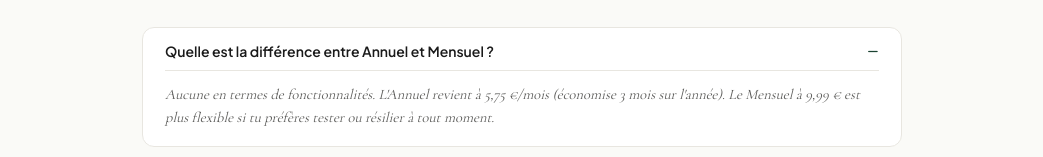
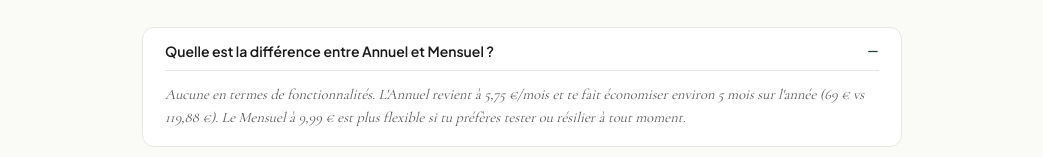
Before and after one commit to Axman1ak/MedRev, a Next.js app: page /pricing in a window 1280 px wide. Both pictures are taken after a click on the heading "Quelle est la différence entre Annuel et Mensuel ?". Shown: the part 2320-2477 px from the top of the page, without its empty margins (118-1161 px from the left). Built offline with nearby package versions, Linux system fonts and the light colour scheme.

Commit message:
Update page.tsx

```diff
--- a/src/app/pricing/page.tsx
+++ b/src/app/pricing/page.tsx
@@ -68,7 +68,7 @@ export default function PricingPublicPage() {
           </div>
 
           <div className="lp-pt-card featured">
-            <div className="lp-pt-tag">Recommandé · Économise 3 mois</div>
+            <div className="lp-pt-tag">Recommandé · Économise ~5 mois</div>
             <h3 className="lp-pt-name">Annuel</h3>
             <div className="lp-pt-price">69<em>€/an</em></div>
             <div className="lp-pt-period">soit 5,75 € par mois</div>
@@ -82,7 +82,7 @@ export default function PricingPublicPage() {
               <li>Simulateur illimité + Examen blanc</li>
               <li>Vidéos 250 Mo, PDF sans limite</li>
               <li>Stats avancées</li>
-              <li>Économise 30 € vs Mensuel</li>
+              <li>Économise ~51 € vs Mensuel</li>
             </ul>
             <Link href="/auth" className="lp-btn-primary" style={{ width: '100%', justifyContent: 'center' }}>
               Passer Annuel →
@@ -156,9 +156,9 @@ export default function PricingPublicPage() {
             <summary>Quelle est la différence entre Annuel et Mensuel ?</summary>
             <p>
               Aucune en termes de fonctionnalités. L&apos;Annuel revient à
-              5,75 €/mois (économise 3 mois sur l&apos;année). Le Mensuel à
-              9,99 € est plus flexible si tu préfères tester ou résilier à
-              tout moment.
+              5,75 €/mois et te fait économiser environ 5 mois sur l&apos;année
+              (69 € vs 119,88 €). Le Mensuel à 9,99 € est plus flexible si tu
+              préfères tester ou résilier à tout moment.
             </p>
           </details>
           <details className="lp-faq-item">
```
